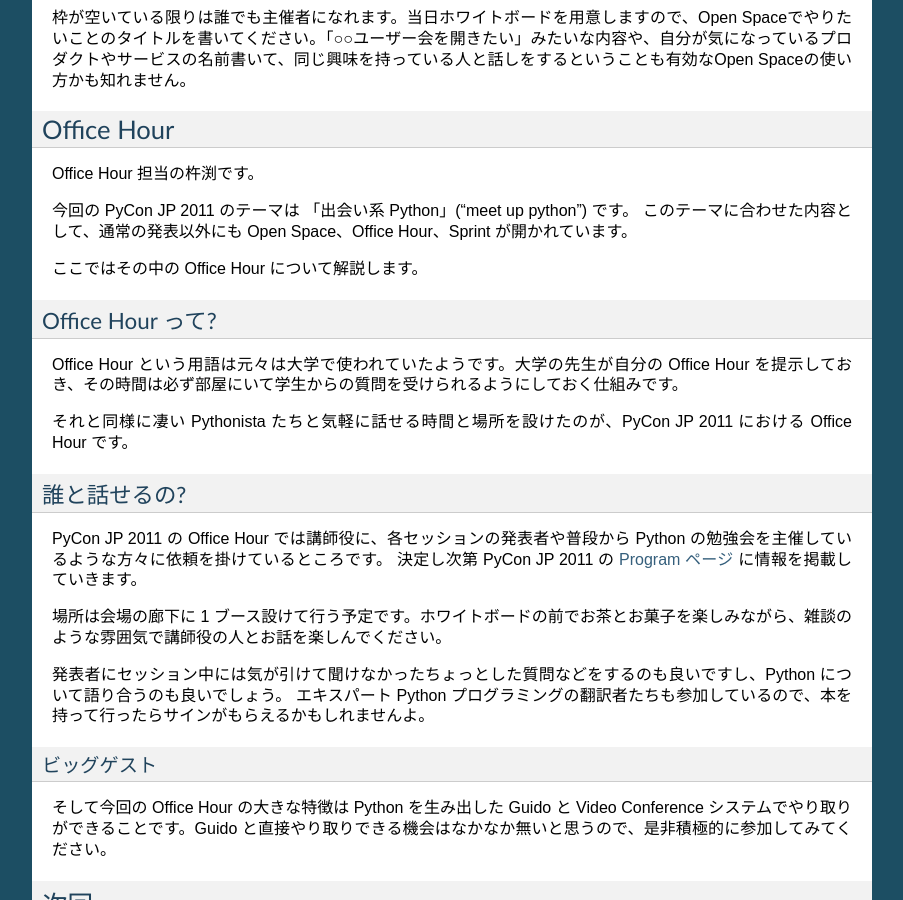
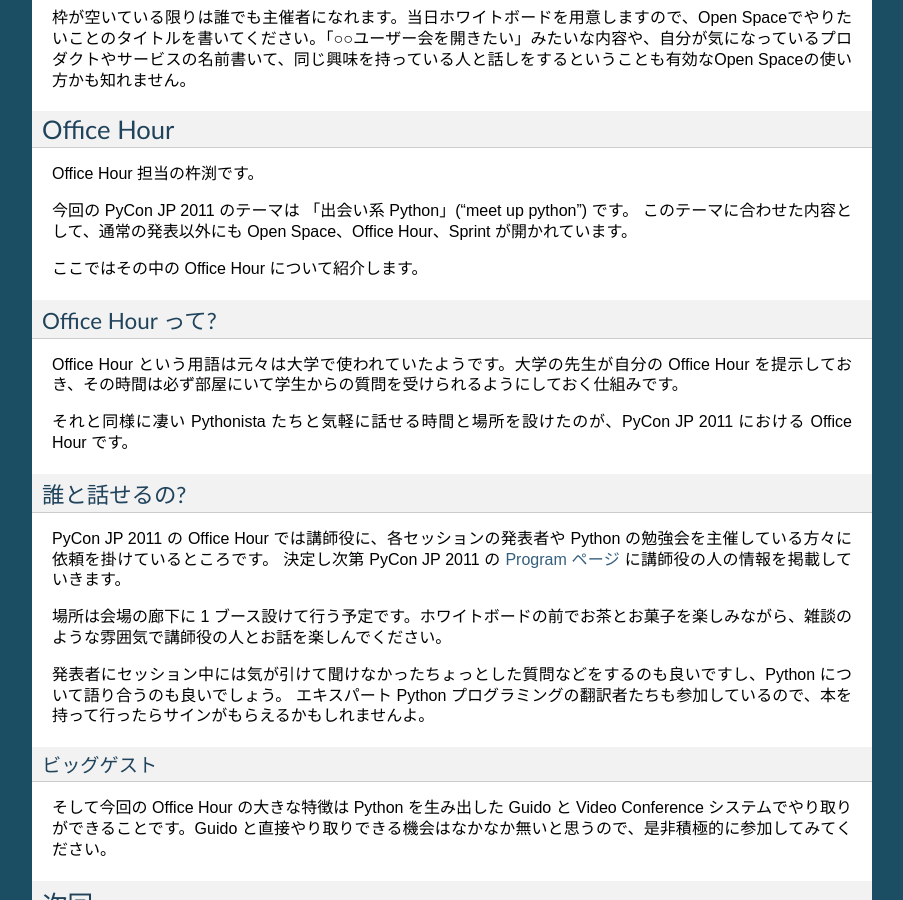
Before and after one commit to michilu/prepycon-article, a Sphinx documentation site: the page built from sphinx/vol2.rst, in a window 1280 px wide and 900 px high, scrolled down 3150 px. Shown: the whole window, without its empty margins (198-1101 px from the left). Built offline with Sphinx 7.4.7, drawn with Linux system fonts in a browser that asks for light colours.

Commit message:
modify an article about Office Hour

```diff
--- a/sphinx/vol2.rst
+++ b/sphinx/vol2.rst
@@ -101,7 +101,7 @@
 今回の PyCon JP 2011 のテーマは 「出会い系 Python」("meet up python") です。
 このテーマに合わせた内容として、通常の発表以外にも Open Space、Office Hour、Sprint が開かれています。
 
-ここではその中の Office Hour について解説します。
+ここではその中の Office Hour について紹介します。
 
 Office Hour って?
 -----------------
@@ -111,8 +111,8 @@
 
 誰と話せるの?
 -------------
-PyCon JP 2011 の Office Hour では講師役に、各セッションの発表者や普段から Python の勉強会を主催しているような方々に依頼を掛けているところです。
-決定し次第 PyCon JP 2011 の `Program ページ <http://2011.pycon.jp/program>`_ に情報を掲載していきます。
+PyCon JP 2011 の Office Hour では講師役に、各セッションの発表者や Python の勉強会を主催している方々に依頼を掛けているところです。
+決定し次第 PyCon JP 2011 の `Program ページ <http://2011.pycon.jp/program>`_ に講師役の人の情報を掲載していきます。
 
 場所は会場の廊下に 1 ブース設けて行う予定です。ホワイトボードの前でお茶とお菓子を楽しみながら、雑談のような雰囲気で講師役の人とお話を楽しんでください。
 
```
